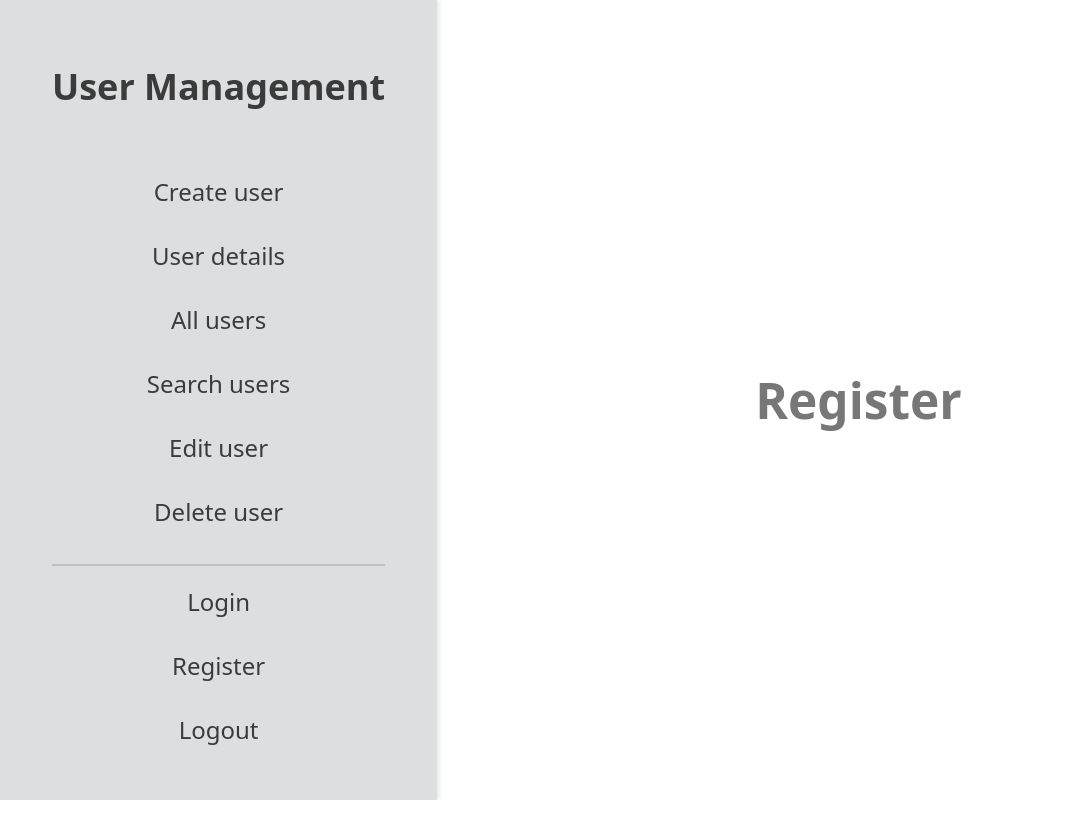
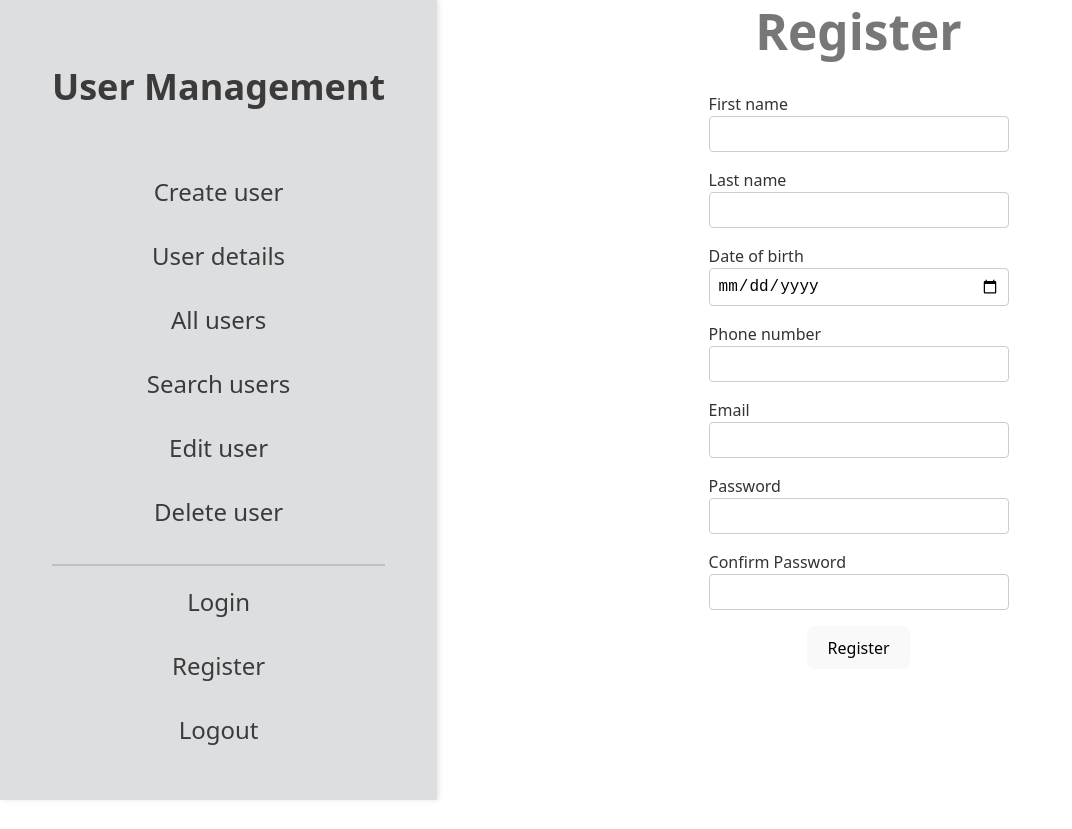
Before and after one commit to tihomirkolew/java-junior-interview-task, a React (Vite) app in the folder client/: page /register in a window 1280 px wide. Shown: the whole page, without its empty margins (0-1072 px from the left). Before the commit the page ends 800 px from the top, so only its background shows below. Built offline with nearby package versions, Linux system fonts and the light colour scheme.

Commit message:
Add registration form and CORS configuration; implement form handling in Register component and update SecurityConfig

```diff
--- a/client/src/components/login/Login.module.css
+++ b/client/src/components/login/Login.module.css
@@ -9,13 +9,12 @@
 .inputContainer {
     display: flex;
     flex-direction: column;
-    gap: 16px;
     width: 300px;
     padding-bottom: 1em;
 }
 
 .inputContainer label {
-    font-size: 18px;
+    font-size: 16px;
     color: #333;
     align-self: flex-start;
 }
--- a/client/src/components/register/Register.jsx
+++ b/client/src/components/register/Register.jsx
@@ -1,7 +1,142 @@
+import { useState } from 'react';
+import styles from '../login/Login.module.css'
+
 export default function Register() {
+    const [formData, setFormData] = useState({
+        firstName: '',
+        lastName: '',
+        dateOfBirth: '',
+        phoneNumber: '',
+        email: '',
+        password: '',
+        confirmPassword: ''
+    });
+
+    const handleChange = (e) => {
+        setFormData({
+            ...formData,
+            [e.target.name]: e.target.value
+        });
+    }
+
+    const onSubmit = async (e) => {
+    e.preventDefault();
+
+    await fetch('http://localhost:8086/api/auth/register', {
+        method: 'POST',
+        headers: {
+            'Content-Type': 'application/json'
+        },
+        body: JSON.stringify(formData)
+    })
+        .then(res => {
+            if (res.ok) {
+                const contentType = res.headers.get('content-type');
+                if (contentType && contentType.includes('application/json')) {
+                    return res.json();
+                } else {
+                    return res.text();
+                }
+            }
+            throw new Error('Registration failed');
+        })
+        .then(data => {
+            console.log(data);
+        })
+        .catch(err => {
+            console.log(err);
+        });
+}
+
+
+
     return (
         <>
-            <h1>Register</h1>
+            <div className={styles.formContainer}>
+                <h1>Register</h1>
+                <form
+                    id="register-form"
+                    className={styles.form}
+                    method="POST"
+                    onSubmit={onSubmit}
+                >
+                    <div className={styles.inputContainer}>
+                        <label htmlFor="firstName">First name</label>
+                        <input
+                            type="text"
+                            id="firstName"
+                            value={formData.firstName}
+                            onChange={handleChange}
+                            name="firstName"
+                        />
+                    </div>
+                    <div className={styles.inputContainer}>
+                        <label htmlFor="lastName">Last name</label>
+                        <input
+                            type="text"
+                            id="lastName"
+                            value={formData.lastName}
+                            onChange={handleChange}
+                            name="lastName"
+                        />
+                    </div>
+                    <div className={styles.inputContainer}>
+                        <label htmlFor="dateOfBirth">Date of birth</label>
+                        <input
+                            type="date"
+                            id="dateOfBirth"
+                            value={formData.dateOfBirth}
+                            onChange={handleChange}
+                            name="dateOfBirth"
+                        />
+                    </div>
+                    <div className={styles.inputContainer}>
+                        <label htmlFor="phoneNumber">Phone number</label>
+                        <input
+                            type="tel"
+                            id="phoneNumber"
+                            value={formData.phoneNumber}
+                            onChange={handleChange}
+                            name="phoneNumber"
+                            autoComplete="tel"
+                        />
+                    </div>
+                    <div className={styles.inputContainer}>
+                        <label htmlFor="email">Email</label>
+                        <input
+                            type="email"
+                            id="email"
+                            value={formData.email}
+                            onChange={handleChange}
+                            autoComplete="new-email"
+                            name="email"
+                        />
+                    </div>
+                    <div className={styles.inputContainer}>
+                        <label htmlFor="password">Password</label>
+                        <input
+                            type="password"
+                            id="password"
+                            value={formData.password}
+                            onChange={handleChange}
+                            autoComplete="new-password"
+                            name="password"
+                        />
+                    </div>
+                    <div className={styles.inputContainer}>
+                        <label htmlFor="confirmPassword">Confirm Password</label>
+                        <input
+                            type="password"
+                            id="confirmPassword"
+                            value={formData.confirmPassword}
+                            onChange={handleChange}
+                            autoComplete="new-password"
+                            name="confirmPassword"
+                        />
+                    </div>
+                    <button type="submit">Register</button>
+                </form>
+            </div>
         </>
     );
 }
```
Also changed, not shown: client/src/contexts/UserContext.jsx (added), 1 other file (tests, documents, lock files or other folders).
